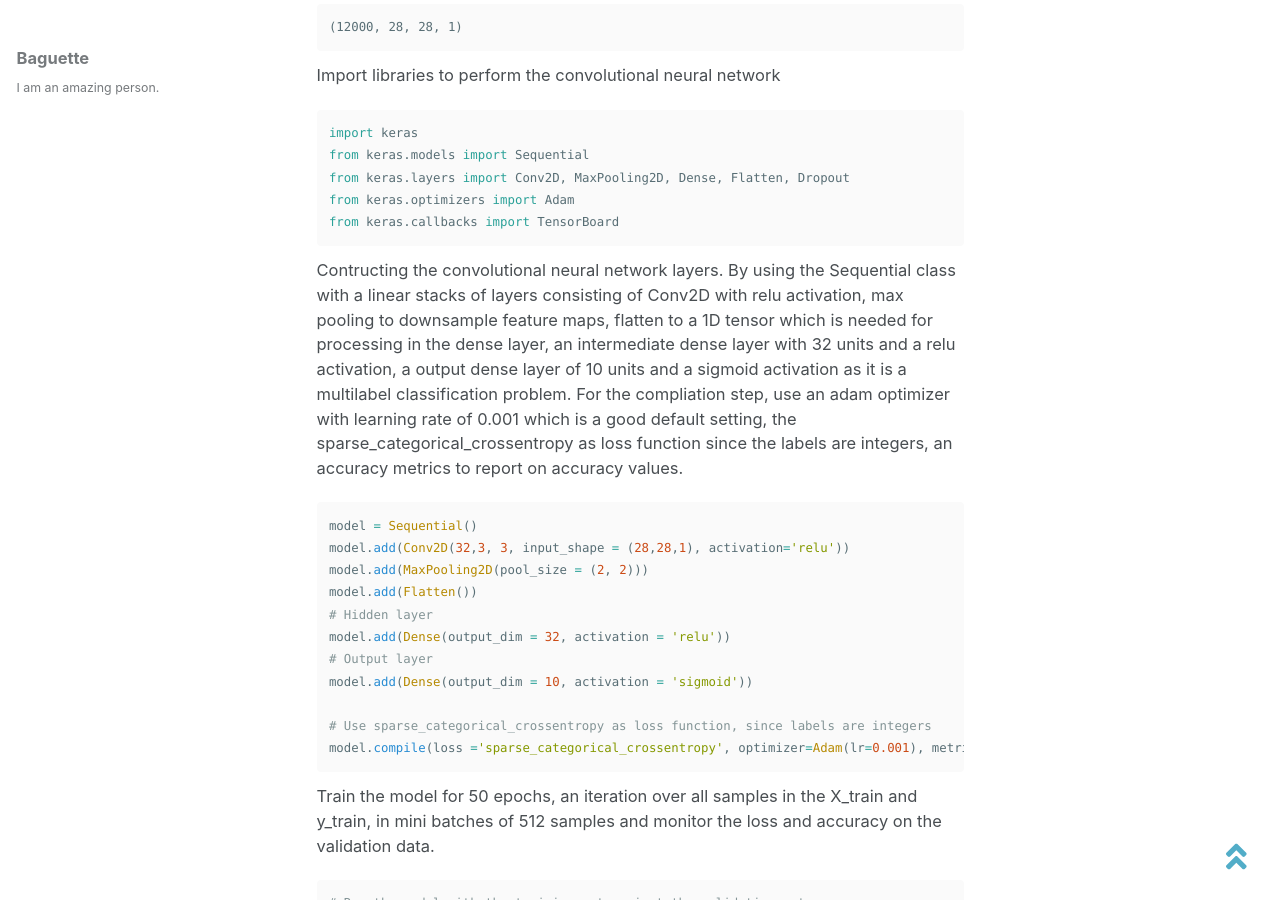
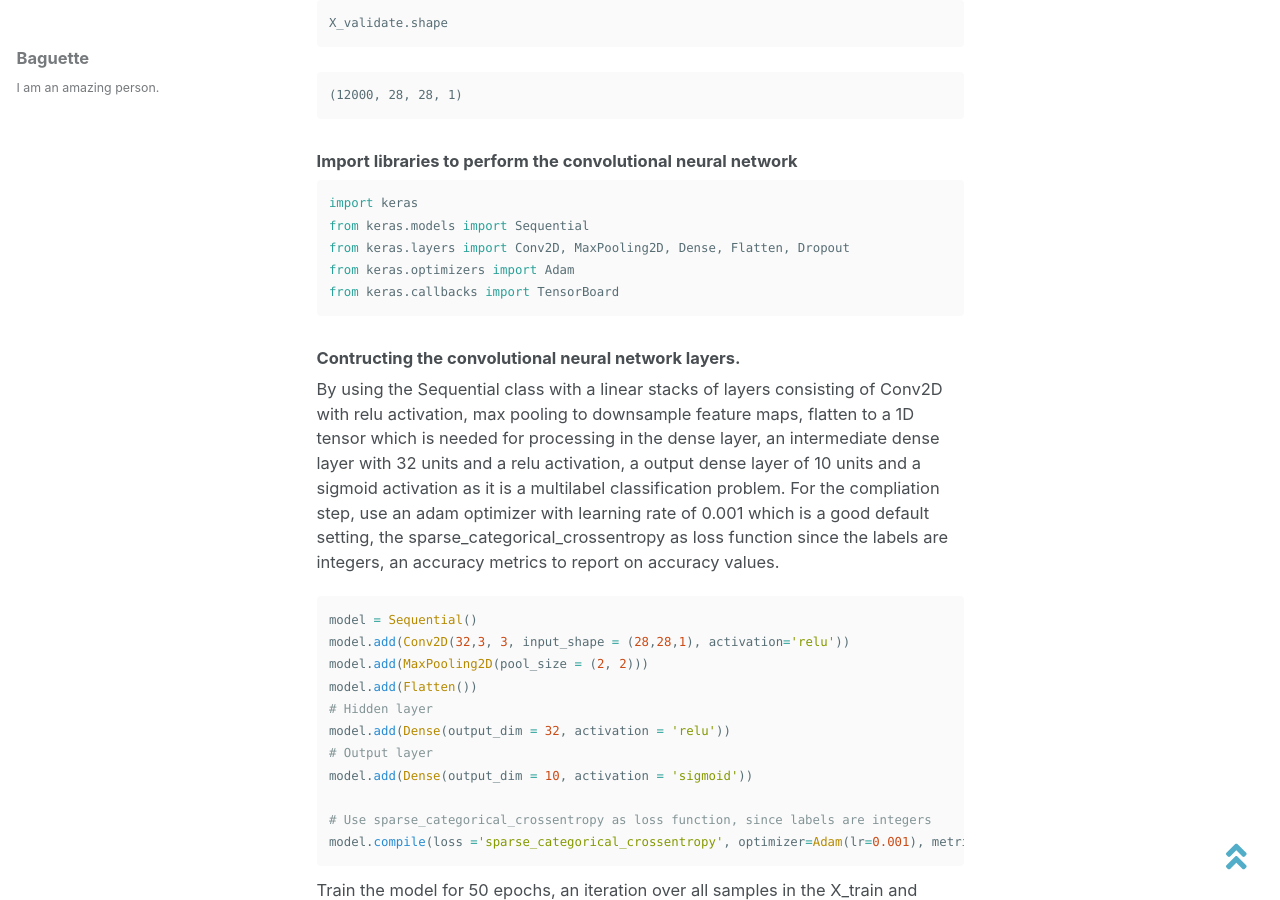
Before and after one commit to baguettexci/baguettexci.gituhb.io, a Jekyll site: the page built from _posts/2018-10-16-Fashion-MNIST.md, in a window 1280 px wide and 900 px high, scrolled down 5593 px. Built offline with Jekyll 4.4.1, drawn with Linux system fonts in a browser that asks for light colours; nearby versions of some CDN libraries; formulas are drawn with MathJax 3; some of the changed text lies outside the part shown.

Commit message:
Update 2018-10-16-Fashion-MNIST.md

````diff
--- a/_posts/2018-10-16-Fashion-MNIST.md
+++ b/_posts/2018-10-16-Fashion-MNIST.md
@@ -222,7 +222,7 @@
        [7., 0., 0., ..., 0., 0., 0.]], dtype=float32)
 {% endhighlight %}
 
-View the images of the data
+### View the images of the data
 ```python
 import random
 # Select any random index from 1 to 60,000
@@ -240,8 +240,7 @@
 <br/>
 The output is a 28x28 pixels image with a label of 6, indicating a shirt.
 <br/>
-<br/>
-View more images in a grid
+### View more images in a grid
 ```python
 # Define the dimensions of the plot grid
 W_grid = 6
@@ -274,7 +273,8 @@
 Most of the classes are represented with an image.
 
 ## 3) Training
-Prepare the training and testing dataset. Since the image data in X_train and X_test is from 0 to 255 , we need to rescale this from 0 to 1 by performing a normalization.
+### Prepare the training and testing dataset.
+Since the image data in X_train and X_test is from 0 to 255 , we need to rescale this from 0 to 1 by performing a normalization.
 <br/>
 $${\text Normalization}= \frac{X - X_{\text min}}{X_{\text max} - X_{\text min}}= \frac{(X - 0)}{(255 - 0)}$$
 <br/>
@@ -296,7 +296,7 @@
 X_test = X_test.reshape(X_test.shape[0], *(28, 28, 1))
 X_validate = X_validate.reshape(X_validate.shape[0], *(28, 28, 1))
 ```
-View the shape of the data
+### View the shape of the data
 ```python
 X_train.shape
 ```
@@ -316,7 +316,7 @@
 (12000, 28, 28, 1)
 {% endhighlight %}
 
-Import libraries to perform the convolutional neural network
+### Import libraries to perform the convolutional neural network
 ```python
 import keras
 from keras.models import Sequential
@@ -324,7 +324,8 @@
 from keras.optimizers import Adam
 from keras.callbacks import TensorBoard
 ```
-Contructing the convolutional neural network layers. By using the Sequential class with a linear stacks of layers consisting of Conv2D with relu activation, max pooling to downsample feature maps, flatten to a 1D tensor which is needed for processing in the dense layer, an intermediate dense layer with 32 units and a relu activation, a output dense layer of 10 units and a sigmoid activation as it is a multilabel classification problem. For the compliation step, use an adam optimizer with learning rate of 0.001 which is a good default setting, the sparse_categorical_crossentropy as loss function since the labels are integers, an accuracy metrics to report on accuracy values.
+### Contructing the convolutional neural network layers.
+By using the Sequential class with a linear stacks of layers consisting of Conv2D with relu activation, max pooling to downsample feature maps, flatten to a 1D tensor which is needed for processing in the dense layer, an intermediate dense layer with 32 units and a relu activation, a output dense layer of 10 units and a sigmoid activation as it is a multilabel classification problem. For the compliation step, use an adam optimizer with learning rate of 0.001 which is a good default setting, the sparse_categorical_crossentropy as loss function since the labels are integers, an accuracy metrics to report on accuracy values.
 ```python
 model = Sequential()
 model.add(Conv2D(32,3, 3, input_shape = (28,28,1), activation='relu'))
@@ -481,9 +482,8 @@
 ```
 <img src="{{ site.url }}{{ site.baseurl }}/images/Fashion mnist/plot1.jpg" alt="">
 These plot shows characteristic of overfitting. The training accuracy increases linearly over time until it reaches nearly 95%, whereas the validation accuracy stalls at 90%. The validation less reaches its minimum after about 19 epochs and then stalls, whereas the training loss keeps decreasing linearly until it reaches nearly 0.
-<br/>
 
-Evaluating on the test dataset
+### Evaluating on the test dataset
 ```python
 evaluation = model.evaluate(X_test, y_test)
 # Print the accuracy which is the second element within the evaluation term
@@ -652,7 +652,7 @@
 The model reach a validation accuracy of about 91.5%, which is much better than the previous model. With the dropout layer, the model is also much better at generalizing.
 <br/>
 
-Re-evaluating the test dataset on the new model
+### Re-evaluating the test dataset on the new model
 ```python
 evaluation = model.evaluate(X_test, y_test)
 # Print the accuracy which is the second element within the evaluation term
@@ -819,9 +819,8 @@
 ```
 <img src="{{ site.url }}{{ site.baseurl }}/images/Fashion mnist/plot3.jpg" alt="">
 These plot shows characteristic of overfitting. The model begins to overfit after about 15 epochs and the validation accuracy and loss begins to stall.
-<br/>
 
-Evaluating against the test dataset
+### Evaluating against the test dataset
 ```python
 evaluation = model.evaluate(X_test, y_test)
 # Print the accuracy which is the second element within the evaluation term
@@ -991,8 +990,8 @@
 ```
 <img src="{{ site.url }}{{ site.baseurl }}/images/Fashion mnist/plot4.jpg" alt="">
 There are signs of overfitting from the model after about 20 epochs and the validation accuracy and loss begins to stall.
-<br/>
-Evaluating against the test dataset
+
+### Evaluating against the test dataset
 ```python
 # Re-evaluate the test prediction accuracy with the new model
 evaluation = model.evaluate(X_test, y_test)
@@ -1006,12 +1005,12 @@
 The test accuracy reaches 92.6%
 
 ## 7) Reviewing on the model
-Get the predictions for the test data
+### Get the predictions for the test data
 ```python
 predicted_classes = model.predict_classes(X_test)
 ```
 
-Display the prediction against true class on a grid
+### Display the prediction against true class on a grid
 ```python
 L = 5
 W = 5
@@ -1027,8 +1026,8 @@
 ```
 <img src="{{ site.url }}{{ site.baseurl }}/images/Fashion mnist/image3.jpg" alt="">
 We could see the some classes are predicted wrongly, like on grid (2,1) and (1,4). The true class is a pullover, however the model predicted it to be a shirt and coat respectively. Indeed, it's hard to distinguish between those 3 classes.
-<br/>
-Viewing the confusion matrix on a heatmap
+
+### Viewing the confusion matrix on a heatmap
 ```python
 from sklearn.metrics import confusion_matrix
 cm = confusion_matrix(y_test, predicted_classes)
@@ -1038,8 +1037,8 @@
 ```
 <img src="{{ site.url }}{{ site.baseurl }}/images/Fashion mnist/heatmap.jpg" alt="">
 Seems like class 6, pullover had the most misclassification.
-<br/>
-View the classification report of all classes
+
+### View the classification report of all classes
 ```python
 from sklearn.metrics import classification_report
 
````
Also changed, not shown: other parts of _posts/2018-10-16-Fashion-MNIST.md (+4 -4 lines).
